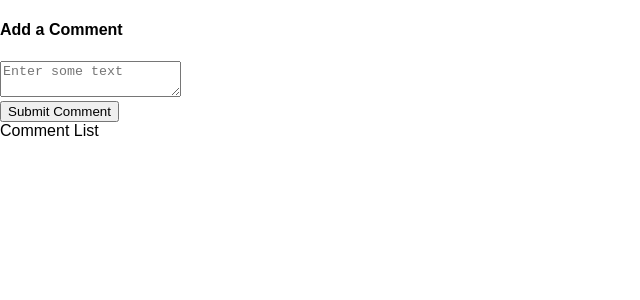
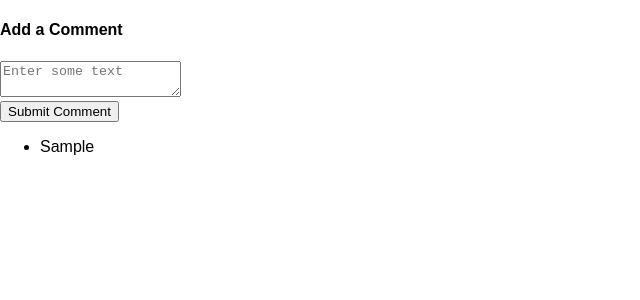
Before and after one commit to SparksFullStack/basic-testing, a React (Create React App) app: page / in a window 1280 px wide. Both pictures are taken after typing "Sample" into the empty fields and a click on the button "Submit Comment". Shown: the top 300 px of the page, without its empty margins (0-640 px from the left). Built offline with nearby package versions, Linux system fonts and the light colour scheme.

Commit message:
updated the CommentList component so it now displays all of the comments

```diff
--- a/src/components/CommentList.js
+++ b/src/components/CommentList.js
@@ -3,13 +3,27 @@ import { connect } from 'react-redux';
 import { saveComment } from 'actions/actionCreators';
 
 class CommentList extends Component {
+    renderComments = () => {
+        return this.props.comments.map(comment => {
+            return <li key={comment}>{comment}</li>
+        })
+    }
+
     render(){
         return(
             <div>
-                Comment List
+                <ul>
+                    {this.renderComments()}
+                </ul>
             </div>
         )
     }
 }
 
-export default CommentList;
+const mapStateToProps = state => {
+    return {
+        comments: state.comments
+    }
+}
+
+export default connect(mapStateToProps)(CommentList);
```
Also changed, not shown: 1 other file (tests, documents, lock files or other folders).
